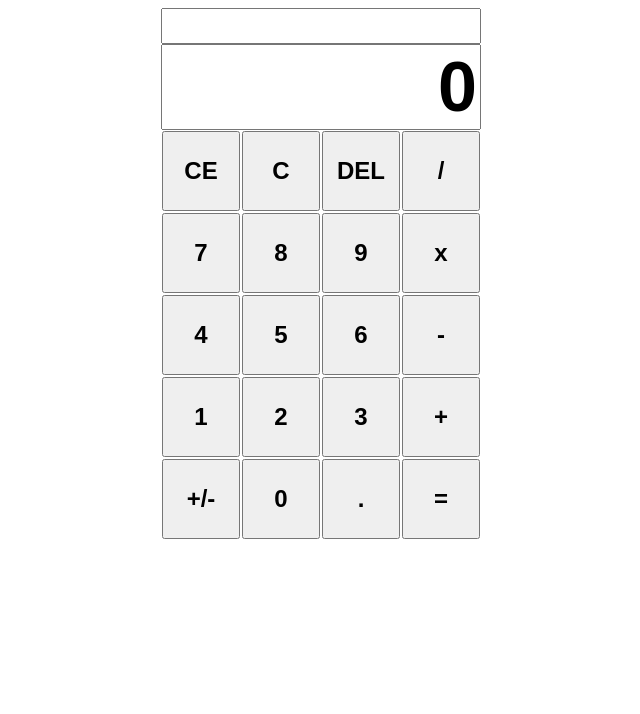
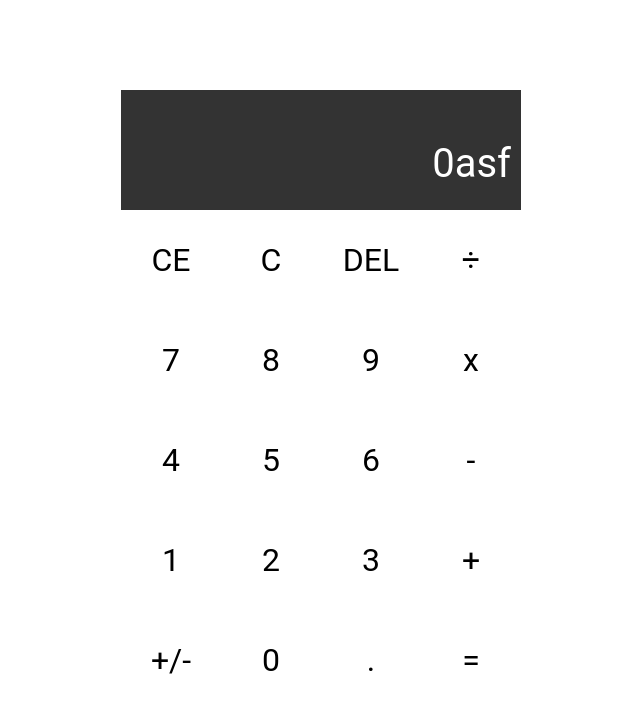
Before and after one commit to iamoen28/Calculator, a plain HTML site: page index.html in a window 1280 px wide. Shown: the whole page, without its empty margins (319-959 px from the left). Drawn offline with Linux system fonts and the light colour scheme.

Commit message:
buttons not running

```diff
--- a/index.html
+++ b/index.html
@@ -9,33 +9,31 @@
     <link rel="stylesheet" href="styles.css">
 </head>
 <body>
-    <div id="calccontainer">
-        <form id="calcpanel">
-            <input type="text" id="entrypanel" readonly>
-            <input type="text" value="0" id="resultpanel" readonly>
-        </form>
-        <div id="buttons">
-            <button class="func" onclick="setPanelValue('0')">CE</button>
-            <button class="func" onclick="clearNum()">C</button>
-            <button class="func" onclick="deleteNum()">DEL</button>
-            <button class="operator" onclick="captureData(this)">/</button>
-            <button class="num" onclick="typeNum(this)">7</button>
-            <button class="num" onclick="typeNum(this)">8</button>
-            <button class="num" onclick="typeNum(this)">9</button>
-            <button class="operator" onclick="captureData(this)">x</button>
-            <button class="num" onclick="typeNum(this)">4</button>
-            <button class="num" onclick="typeNum(this)">5</button>
-            <button class="num" onclick="typeNum(this)">6</button>
-            <button class="operator" onclick="captureData(this)">-</button>
-            <button class="num" onclick="typeNum(this)">1</button>
-            <button class="num" onclick="typeNum(this)">2</button>
-            <button class="num" onclick="typeNum(this)">3</button>
-            <button class="operator" onclick="captureData(this)">+</button>
-            <button class="num" onclick="negateNum()">+/-</button>
-            <button class="num" onclick="typeNum(this)">0</button>
-            <button class="num" onclick="decimalPoint(this)">.</button>
-            <button class="operator" onclick="operate()">=</button>
+    <div class="calccontainer">
+        <div class="display-panel">
+            <div data-prevops class="previous-operand"></div>
+            <div data-currentops class="current-operand">0asf</div>
         </div>
+        <button data-clear-entry>CE</button>
+        <button data-clear>C</button>
+        <button data-delete>DEL</button>
+        <button data-operator>÷</button>
+        <button data-number class="number">7</button>
+        <button data-number class="number">8</button>
+        <button data-number class="number">9</button>
+        <button data-operator>x</button>
+        <button data-number class="number">4</button>
+        <button data-number class="number">5</button>
+        <button data-number class="number">6</button>
+        <button data-operator>-</button>
+        <button data-number class="number">1</button>
+        <button data-number class="number">2</button>
+        <button data-number class="number">3</button>
+        <button data-operator>+</button>
+        <button data-negate>+/-</button>
+        <button data-number class="number">0</button>
+        <button data-number class="number">.</button>
+        <button data-equals>=</button>
     </div>
 </body>
 </html>
--- a/script.js
+++ b/script.js
@@ -1,164 +1,17 @@
-let memory = [];
-let num1;
-let num2;
-let operator = "";
-let newInput = true;
+const numberButtons = document.querySelectorAll('[data-number]');
+const operatorButton = document.querySelectorAll('button[data-operator]');
+const equalButton = document.querySelector('button[data-equals]');
+const negateButton = document.querySelector('button[data-negate]');
+const clearButton = document.querySelector('button[data-clear]');
+const deleteButton = document.querySelector('button[data-delete]');
+const clearEntryButton = document.querySelector('button[data-clear-entry]');
+const currentOperandPanel = document.querySelector('[data-currentops]');
+const previousOperandPanel = document.querySelector('div[data-prevops]');
 
-const numberButtons = document.querySelectorAll('num');
-const operatorButtons = document.querySelectorAll('operator');
+console.log(currentOperandPanel.textContent);
 
-
-function getPanelValue(){
-    return document.getElementById('resultpanel').value;
-}
-
-function setPanelValue(value){
-    document.getElementById('resultpanel').value = value;
-}
-
-function getsecondaryPanelValue(){
-    return document.getElementById('entrypanel').value;
-}
-
-function setsecondaryPanelValue(value){
-    document.getElementById('entrypanel').value = value;
-}
-
-function typeNum(e){
-    //function for inputting values
-    let panel = getPanelValue();
-    let num = e.innerText;
-
-    if(newInput){
-        setPanelValue(num);
-        newInput = false;
-    }else{
-        if(panel.length <= 6){
-            setPanelValue(getPanelValue() + num);
-        }
-    }
-}
-
-function deleteNum(){
-    //deleting inputted numbers
-    let panel = getPanelValue();
-    let len = panel.length;
-    if(panel.match(/\-/g)){
-        if(len>2){
-            setPanelValue(panel.slice(0,-1));
-        }else{
-            setPanelValue('0')
-            newInput = true;
-        }
-    }
-    else if(!panel.match(/\-/g) == len > 1){
-        setPanelValue(panel.slice(0,-1));
-    }else{
-        setPanelValue('0');
-        newInput = true;
-    }
-}
-
-function clearNum(){
-    //clearing panels
-    setPanelValue('0');
-    setsecondaryPanelValue('');
-    memory = 0;
-    operator = "";
-    newInput = true;
-}
-
-function negateNum(){
-    //negating a num
-    let num = getPanelValue();
-    setPanelValue(num / -1);
-}
-
-function decimalPoint(e){
-    //adding decimal point
-    let panel = getPanelValue();
-    let dot = e.innerText;
-    if(!panel.match(/\./g)){
-        setPanelValue(getPanelValue() + dot);
-    }
-}
-
-function captureData(e){
-    //clicking an operand
-    num1 = getPanelValue();
-    operator = e.innerText;
-    if(!newInput){
-        newInput = true;
-    }else{
-        setsecondaryPanelValue(num1+operator);
-    }
-    setsecondaryPanelValue(num1+operator);
-}
-
-function operate(){
-    //equal should be clicked once
-    let num2 = getPanelValue();
-    if(!newInput){
-        setsecondaryPanelValue(getsecondaryPanelValue()+num2);
-        switch (operator){
-            case '+':
-                setsecondaryPanelValue(getsecondaryPanelValue());
-                result = Number(num1) + Number(num2);
-                setPanelValue(result);
-                num1 = result;
-                newInput = true;
-                break;
-            case '-':
-                setsecondaryPanelValue(getsecondaryPanelValue());
-                result = Number(num1) - Number(num2);
-                setPanelValue(result);
-                num1 = result;
-                newInput = true;
-                break;
-            case 'x':
-                setsecondaryPanelValue(getsecondaryPanelValue());
-                result = Number(num1) * Number(num2);
-                setPanelValue(result);
-                num1 = result;
-                newInput = true;
-                break;
-            case '/':
-                setsecondaryPanelValue(getsecondaryPanelValue());
-                if(num2 != 0){
-                    result = Number(num1) / Number(num2);
-                    setPanelValue(result);
-                    num1 = result;
-                    newInput = true;
-                }else{
-                    setPanelValue("error");
-                    newInput = true;
-                }
-                break;
-        }
-    }else if(newInput){
-
-    }
-}
-
-
-
-
-
-//need to fix
-//digit limits shouldn't include sign or decimal point - (design)
-//long decimal point should round up depends on digit limit - (design)
-//problems with equals, it should calculate the last operand used and number inputted - (function)
-//User interface - (design)
-//pressing equal simultaneously duplicates the number entered and appends to panel2 - (design)
-//keymapping - (design)
-//should be able to calculate a previous operation when clicking an operand - (function)
-
-
-
-//IDEA:
-//inputting a number ticks the boolean true, if not false
-//clicking an operand reverts the boolean to false and capture the type of operand
-//clicking equals validates the boolean if true or false
-//if true get new input as num2 if false use the last inputted number
-//calculate
-//sets the result as num1
+numberButtons.forEach(buttons => {
+    buttons.addEventListener("click", ()=> {
+        currentOperandPanel.innerText += buttons.textContent;
+    })
+})
--- a/styles.css
+++ b/styles.css
@@ -1,42 +1,51 @@
-#calccontainer{
-    height: 540px;
-    width: 320px;
-    margin: 0 auto;
-    /*border: 2px solid red; outline*/
+*, *::before, *::after {
+    box-sizing: border-box;
+    font-family: Roboto, sans-serif;
+    font-weight: normal;
 }
 
-#calcpanel{
-    display: flex;
-    flex-direction: column;
-}
-input#resultpanel[readonly]{
-    text-align: end;
-    font-size: 70px;
-    font-weight: bold;
-    width: 100%;
-    box-sizing: border-box;
-    cursor: pointer;
+body{
+    padding: 0;
+    margin: 0;
 }
 
-#entrypanel{
-    height: 30px;
-    text-align: end;
-    font-size: 20px;
-    font-weight: bold;
+.calccontainer {
+    display: grid;
+    justify-content: center;
+    align-content: center;
+    min-height: 100vh;
+    grid-template-columns: repeat(4, 100px);
+    grid-template-rows: minmax(120px, auto) repeat(5, 100px);
 }
 
-#buttons{
-    display: grid;
-    grid-template-columns: repeat(4, 1fr);
-    grid-template-rows: repeat(4, 1fr);
+.calccontainer > button {
+    cursor: pointer;
+    font-size: 2rem;
+    border: 1px solid white;
+    outline: none;
+    background-color: rgba(255, 255, 255, .75);
 }
 
-button{
-    height: 80px;
-    font-size: 24px;
-    font-weight: bold;
-    margin: 1px;
+.calccontainer > button:hover {
+    background-color: rgba(170, 170, 170, 0.5);
 }
-.num{
 
+.display-panel {
+    grid-column: 1 / -1;
+    background-color: rgba(0, 0, 0, .80);
+    display: flex;
+    align-items: flex-end;
+    justify-content: space-around;
+    flex-direction: column;
+    padding: 10px;
 }
+
+.display-panel .previous-operand {
+    color: antiquewhite;
+    font-size: 1.5rem;
+}
+
+.display-panel .current-operand {
+    color: white;
+    font-size: 2.5rem;
+}
--- /dev/null
+++ b/styles1.css
@@ -0,0 +1,42 @@
+#calccontainer{
+    height: 540px;
+    width: 320px;
+    margin: 0 auto;
+    /*border: 2px solid red; outline*/
+}
+
+#calcpanel{
+    display: flex;
+    flex-direction: column;
+}
+input#resultpanel[readonly]{
+    text-align: end;
+    font-size: 70px;
+    font-weight: bold;
+    width: 100%;
+    box-sizing: border-box;
+    cursor: pointer;
+}
+
+#entrypanel{
+    height: 30px;
+    text-align: end;
+    font-size: 20px;
+    font-weight: bold;
+}
+
+#buttons{
+    display: grid;
+    grid-template-columns: repeat(4, 1fr);
+    grid-template-rows: repeat(4, 1fr);
+}
+
+button{
+    height: 80px;
+    font-size: 24px;
+    font-weight: bold;
+    margin: 1px;
+}
+.num{
+
+}
```
Also changed, not shown: script1.js (added, +85 -0 lines).
